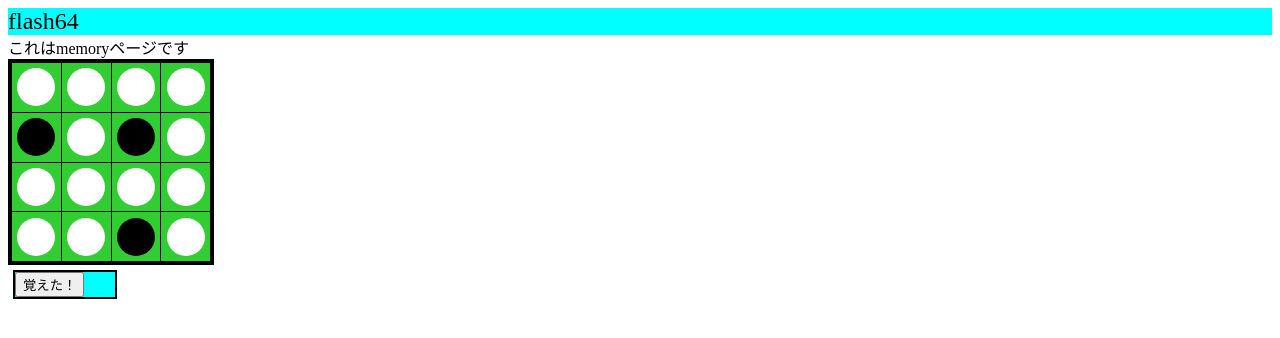
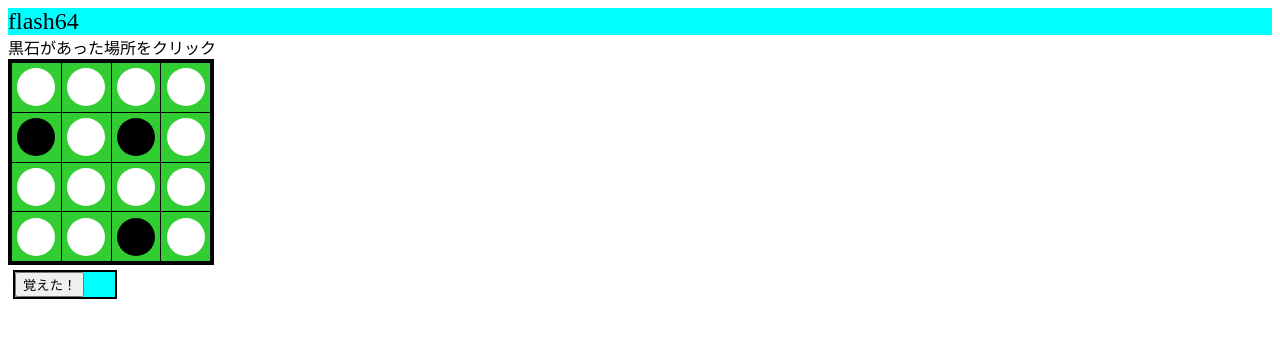
Before and after one commit to kf53495/flash64, a Django app: page /memory/ in a window 1280 px wide. Shown: the top 338 px of the page. Run offline with Django 4.2, Linux system fonts and the light colour scheme.

Commit message:
問題を案内する文字を設定

```diff
--- a/memory64/static/memory.js
+++ b/memory64/static/memory.js
@@ -10,6 +10,7 @@ const setStoneColor = () => {
   });
 };
 
+
 const hideStones = () => {
   const memorizedBtn = document.getElementById('btn')
   const stoneColor = document.querySelectorAll('.circle');
@@ -20,7 +21,10 @@ const hideStones = () => {
     });
   };
   btn.addEventListener('click', changeColor);
+
+  document.getElementById('guidance').textContent = '黒石があった場所をクリック'
 };
+
 
 function answer(event) {
   const stone = event.target;
@@ -31,6 +35,7 @@ function answer(event) {
   };
 }
 
+
 window.addEventListener('DOMContentLoaded', setStoneColor)
 window.addEventListener('DOMContentLoaded', hideStones)
 window.addEventListener('click', answer)
--- a/memory64/templates/memory.html
+++ b/memory64/templates/memory.html
@@ -8,7 +8,9 @@
   </head>
   <body>
     {% include '_header.html' %}
-    これはmemoryページです
+    <div class="guidance" id="guidance">
+      石の配置を覚えよう
+    </div>
     <div class="board-frame">
       <div class="board">
         <table border="1">
```
